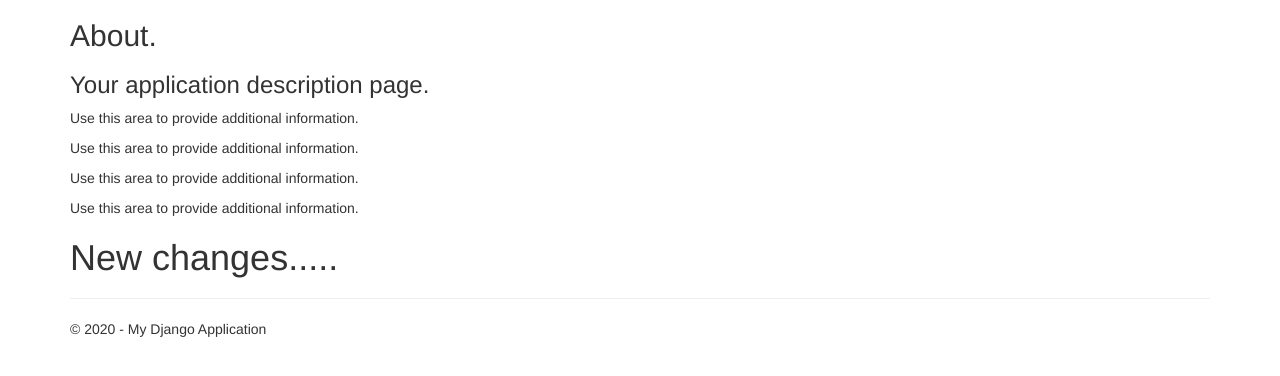
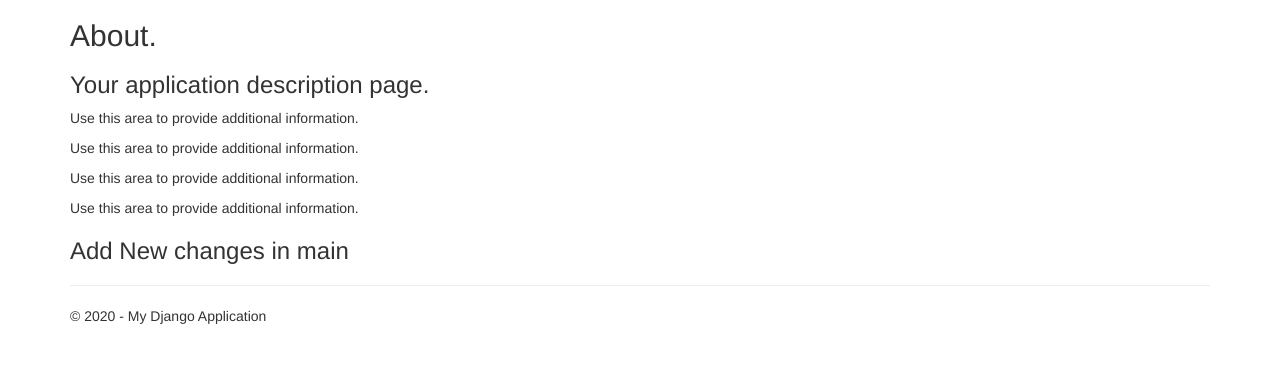
Before and after one commit to Webitproject/DjangoProject11, a Django app: page /about in a window 1280 px wide. Shown: the part 51-427 px from the top of the page. Run offline with Django 3.2, Linux system fonts and the light colour scheme; some libraries are stand-ins or nearby versions.

Commit message:
изменения 1 в main

```diff
--- a/app/templates/app/about.html
+++ b/app/templates/app/about.html
@@ -9,7 +9,7 @@
 <p>Use this area to provide additional information.</p>
 <p>Use this area to provide additional information.</p>
 <p>Use this area to provide additional information.</p>
-<h1>New changes.....</h1>
+<h3>Add New changes in main</h3>
 
 
 {% endblock %}
```
